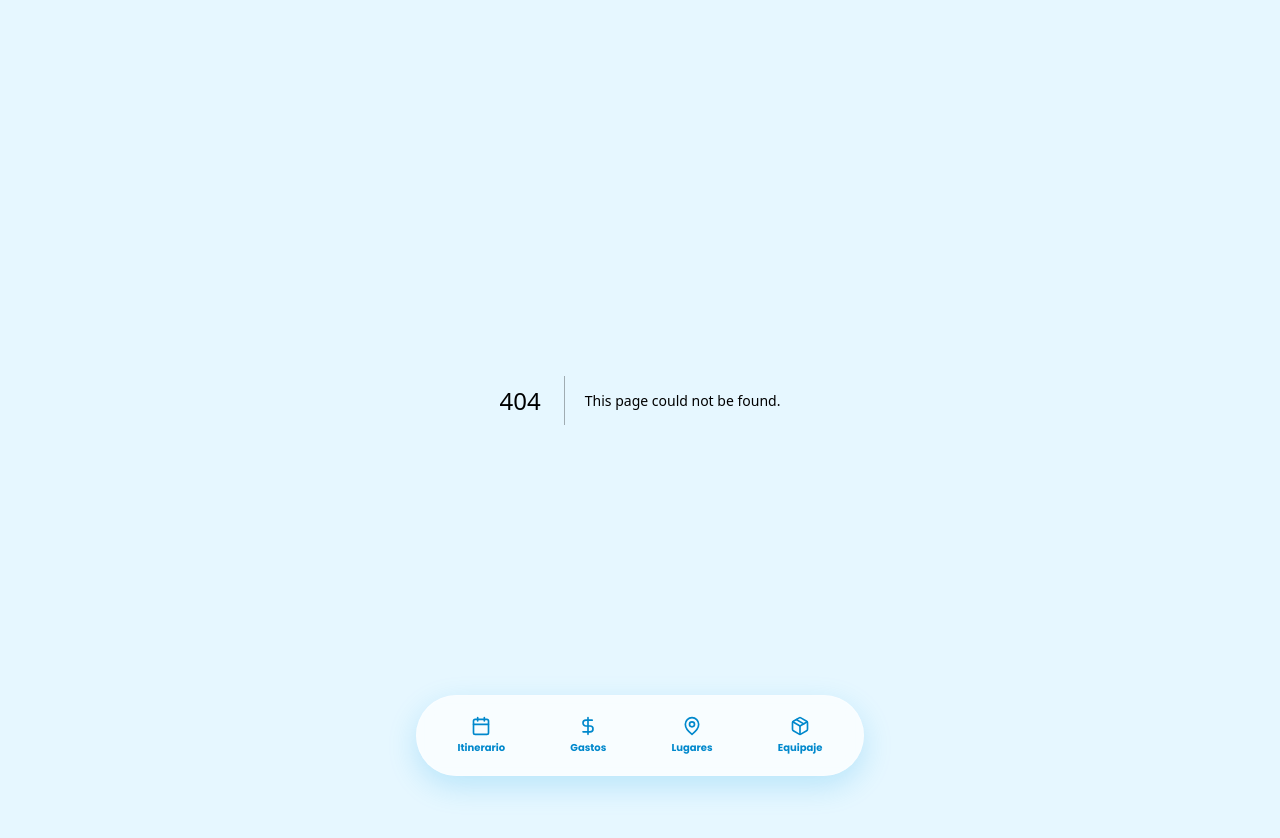
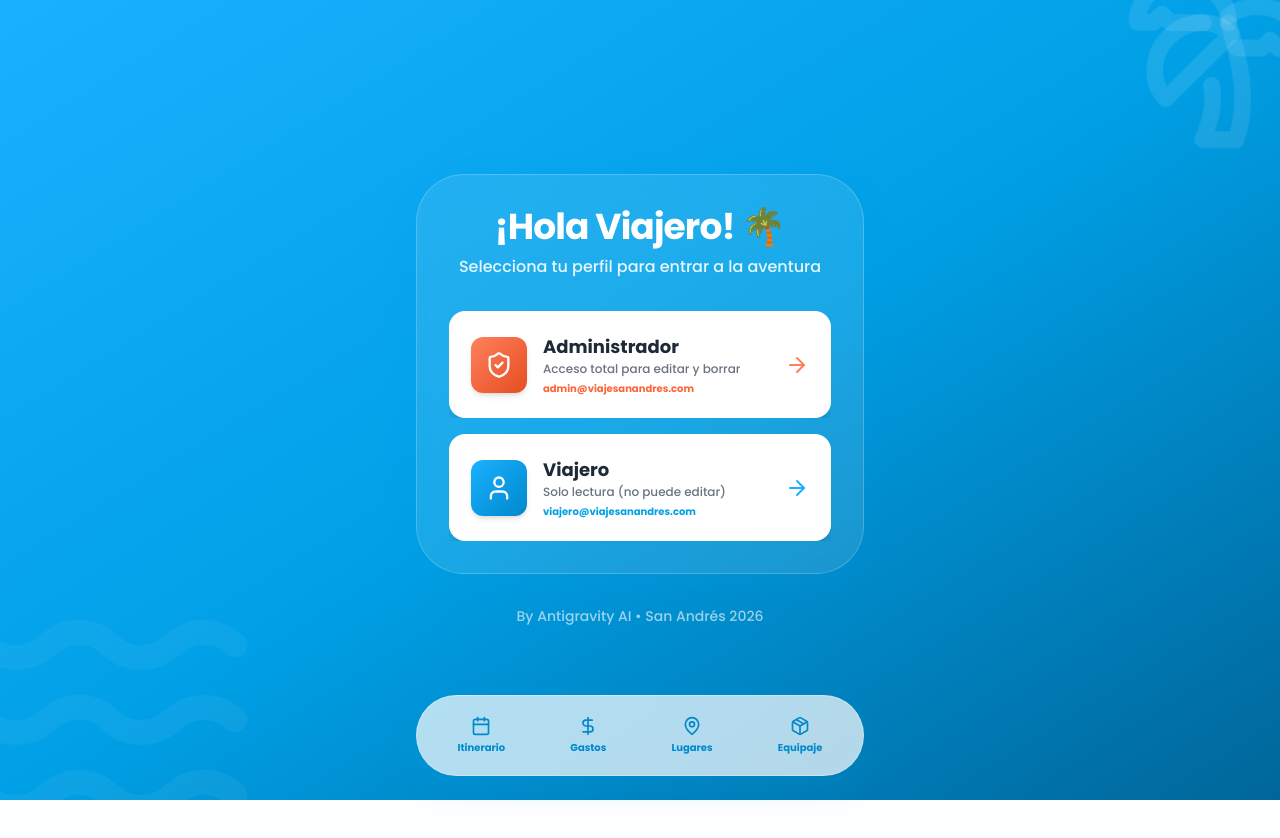
Before and after one commit to lfalzatel/Mi-Viaje-a-San-Andr-s, a Next.js app: page /login in a window 1280 px wide. Before the commit this address had no page. Shown: the top 838 px of the page. Built offline with nearby package versions, Linux system fonts and the light colour scheme.

Commit message:
Feat: Complete Role-Based Access Control (RBAC) implementation

```diff
--- a/app/layout.tsx
+++ b/app/layout.tsx
@@ -1,4 +1,5 @@
 import type { Metadata } from 'next'
+import { AuthProvider, useAuth } from '@/lib/auth-context'
 import './globals.css'
 import Link from 'next/link'
 import { Calendar, DollarSign, MapPin, Package } from 'lucide-react'
--- /dev/null
+++ b/app/login/page.tsx
@@ -0,0 +1,102 @@
+'use client'
+
+import { useState, useEffect } from 'react'
+import { useRouter } from 'next/navigation'
+import { User, ShieldCheck, Waves, Palmtree, ArrowRight } from 'lucide-react'
+
+export type UserRole = 'admin' | 'user'
+
+export default function LoginPage() {
+    const router = useRouter()
+    const [loading, setLoading] = useState<UserRole | null>(null)
+
+    const handleLogin = (role: UserRole) => {
+        setLoading(role)
+
+        // Simular un pequeño delay para el efecto visual
+        setTimeout(() => {
+            localStorage.setItem('user_role', role)
+            router.push('/')
+        }, 800)
+    }
+
+    return (
+        <main className="min-h-screen bg-gradient-to-br from-caribbean-400 via-caribbean-500 to-caribbean-700 flex flex-col items-center justify-center p-6 relative overflow-hidden">
+            {/* Elementos decorativos de fondo */}
+            <div className="absolute inset-0 opacity-10 pointer-events-none" style={{ backgroundImage: 'var(--wave-pattern)' }}></div>
+            <div className="absolute -top-10 -right-10 text-white/10 animate-float pointer-events-none">
+                <Palmtree size={200} />
+            </div>
+            <div className="absolute -bottom-20 -left-10 text-white/5 animate-wave pointer-events-none" style={{ animationDelay: '1s' }}>
+                <Waves size={300} />
+            </div>
+
+            <div className="w-full max-w-md relative z-10 text-center">
+                <div className="animate-slide-up bg-white/10 backdrop-blur-md border border-white/20 p-8 rounded-[3rem] shadow-tropical mb-8">
+                    <h1 className="font-display text-4xl font-bold text-white mb-2 tracking-tight">
+                        ¡Hola Viajero! 🌴
+                    </h1>
+                    <p className="text-caribbean-50 font-medium mb-8">
+                        Selecciona tu perfil para entrar a la aventura
+                    </p>
+
+                    <div className="space-y-4">
+                        {/* Tarjeta Administrador */}
+                        <button
+                            onClick={() => handleLogin('admin')}
+                            disabled={!!loading}
+                            className={`w-full group relative overflow-hidden transition-all duration-300 transform hover:-translate-y-1 active:scale-95 ${loading === 'admin' ? 'scale-95 opacity-50' : ''
+                                }`}
+                        >
+                            <div className="bg-white rounded-2xl p-5 flex items-center gap-4 shadow-lg border-2 border-transparent group-hover:border-coral-400 transition-colors">
+                                <div className="w-14 h-14 rounded-xl bg-gradient-to-br from-coral-400 to-coral-600 flex items-center justify-center shadow-md">
+                                    <ShieldCheck className="text-white" size={28} />
+                                </div>
+                                <div className="text-left flex-1">
+                                    <h3 className="font-display font-bold text-gray-800 text-lg">Administrador</h3>
+                                    <p className="text-xs text-gray-500 font-medium">Acceso total para editar y borrar</p>
+                                    <p className="text-[10px] text-coral-500 mt-1 font-bold">admin@viajesanandres.com</p>
+                                </div>
+                                <ArrowRight className="text-coral-400 group-hover:translate-x-1 transition-transform" />
+                            </div>
+                            {loading === 'admin' && (
+                                <div className="absolute inset-0 bg-white/20 backdrop-blur-sm flex items-center justify-center rounded-2xl">
+                                    <div className="w-6 h-6 border-3 border-coral-500 border-t-transparent rounded-full animate-spin"></div>
+                                </div>
+                            )}
+                        </button>
+
+                        {/* Tarjeta Usuario */}
+                        <button
+                            onClick={() => handleLogin('user')}
+                            disabled={!!loading}
+                            className={`w-full group relative overflow-hidden transition-all duration-300 transform hover:-translate-y-1 active:scale-95 ${loading === 'user' ? 'scale-95 opacity-50' : ''
+                                }`}
+                        >
+                            <div className="bg-white rounded-2xl p-5 flex items-center gap-4 shadow-lg border-2 border-transparent group-hover:border-caribbean-400 transition-colors">
+                                <div className="w-14 h-14 rounded-xl bg-gradient-to-br from-caribbean-400 to-caribbean-600 flex items-center justify-center shadow-md">
+                                    <User className="text-white" size={28} />
+                                </div>
+                                <div className="text-left flex-1">
+                                    <h3 className="font-display font-bold text-gray-800 text-lg">Viajero</h3>
+                                    <p className="text-xs text-gray-500 font-medium">Solo lectura (no puede editar)</p>
+                                    <p className="text-[10px] text-caribbean-500 mt-1 font-bold">viajero@viajesanandres.com</p>
+                                </div>
+                                <ArrowRight className="text-caribbean-400 group-hover:translate-x-1 transition-transform" />
+                            </div>
+                            {loading === 'user' && (
+                                <div className="absolute inset-0 bg-white/20 backdrop-blur-sm flex items-center justify-center rounded-2xl">
+                                    <div className="w-6 h-6 border-3 border-caribbean-500 border-t-transparent rounded-full animate-spin"></div>
+                                </div>
+                            )}
+                        </button>
+                    </div>
+                </div>
+
+                <p className="text-white/60 text-sm font-medium animate-fade-in" style={{ animationDelay: '0.5s' }}>
+                    By Antigravity AI • San Andrés 2026
+                </p>
+            </div>
+        </main>
+    )
+}
--- a/app/presupuesto/page.tsx
+++ b/app/presupuesto/page.tsx
@@ -33,7 +33,7 @@ export default function PresupuestoPage() {
   const [editingId, setEditingId] = useState<string | null>(null)
   const [subTab, setSubTab] = useState<'personal' | 'grupal'>('personal')
   const [numPersonas, setNumPersonas] = useState(4)
-  const [presupuestoTotal] = useState(3000000)
+  const [presupuestoTotal] = useState(2000000)
 
   const [formData, setFormData] = useState({
     categoria: 'otro',
```
Also changed, not shown: lib/auth-context.tsx (added, +61 -0 lines).
